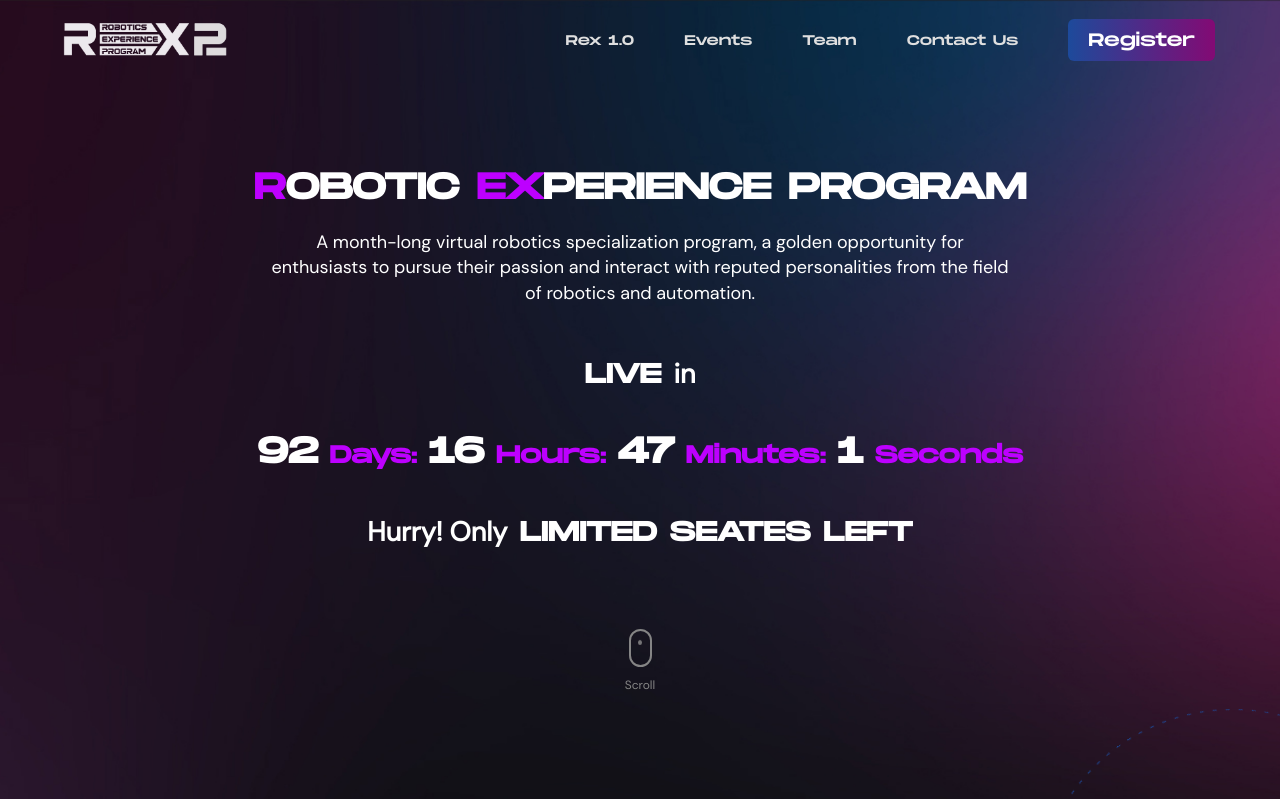
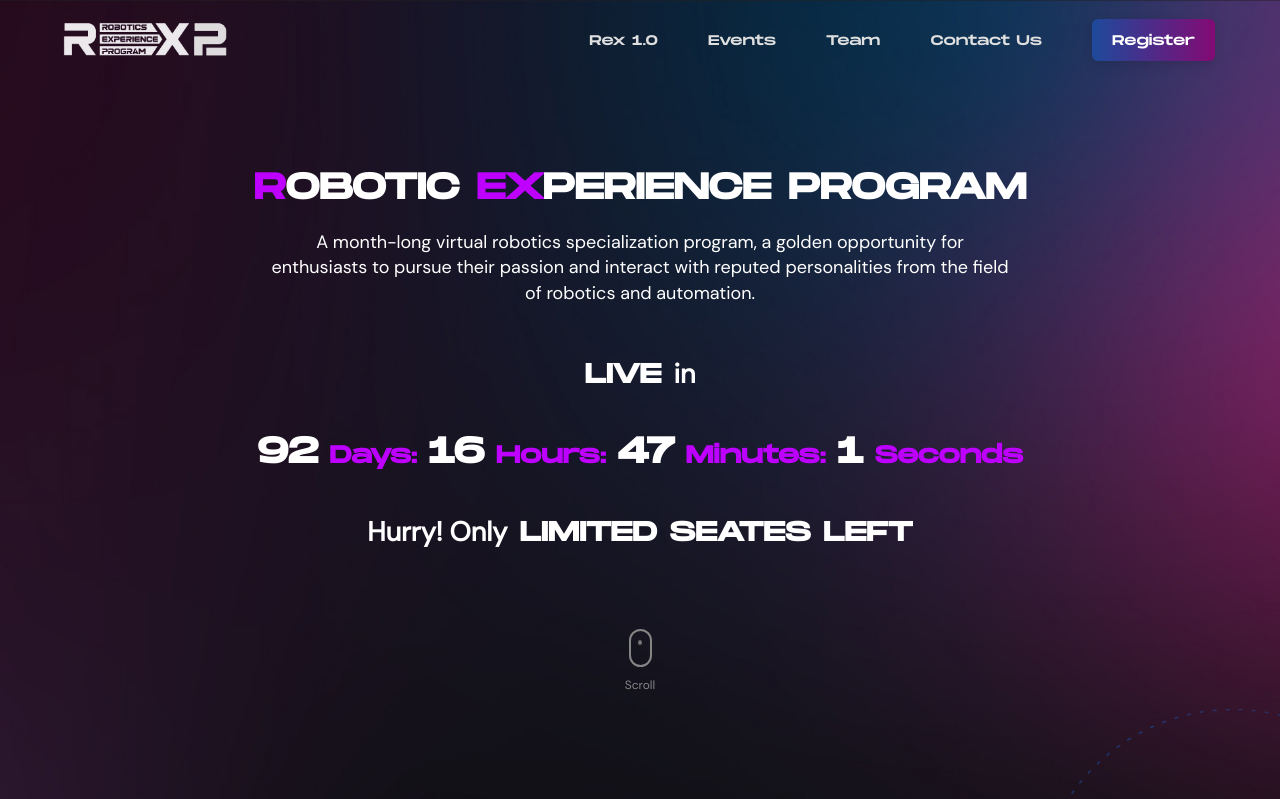
Before and after one commit to IEEE-SB-RIT/rex-2, a React (Create React App) app: page / in a window 1280 px wide. Shown: the top 799 px of the page. Built offline with nearby package versions, Linux system fonts and the light colour scheme.

Commit message:
Fixed the issue with font size of CTA in navbar. This fixes #1

```diff
--- a/src/components/Button/index.js
+++ b/src/components/Button/index.js
@@ -1,4 +1,4 @@
-import { Button } from "./Button";
+import { Button } from "./ButtonElements";
 
 export default function JoinButton(props)
 {
--- a/src/components/Footer/index.js
+++ b/src/components/Footer/index.js
@@ -2,7 +2,7 @@ import ContactCard from "../ContactCard";
 import { FooterSection} from "./FooterElements";
 import {CenterContainer} from "../Center/CenterElements";
 import JoinButton from "../Button";
-import { ButtonContainer } from "../Button/Button";
+import { ButtonContainer } from "../Button/ButtonElements";
 
 export default function Footer()
 {
--- a/src/components/Navbar/NavbarElements.js
+++ b/src/components/Navbar/NavbarElements.js
@@ -37,4 +37,9 @@ export const NavListItem = styled.li`
     color: #DFDFDF;
     padding: 10px 20px;
     margin: 0 5px;
+
+    & button{
+        font-size: 14px;
+        box-shadow: 0 4px 12px rgba(0,0,0,0.12);
+    }
 `
```
Also changed, not shown: src/components/Button/ButtonElements.js (renamed from src/components/Button/Button.js).
